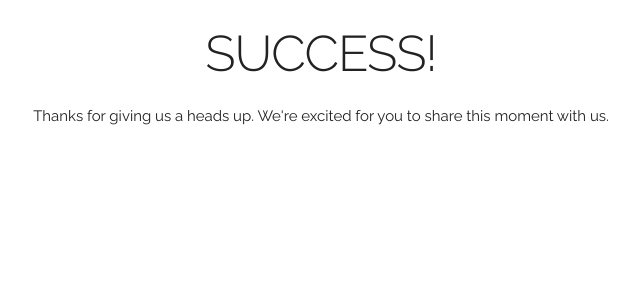
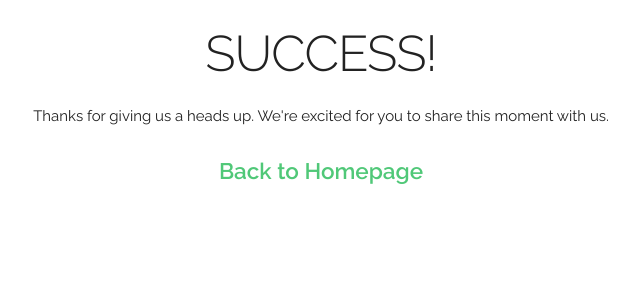
Before and after one commit to kennes913/blease-be-my-kennedy, a Flask app: page /success in a window 1280 px wide. Shown: the top 300 px of the page, without its empty margins (319-959 px from the left). Run offline with Flask 2, Linux system fonts and the light colour scheme; data that the repository does not hold is empty.

Commit message:
corrected logic to rsvp form and added a backlink to success page

```diff
--- a/bbmk/templates/success.html
+++ b/bbmk/templates/success.html
@@ -22,6 +22,11 @@
 			<br>
 			<h1>SUCCESS!</h1>
 			<p>Thanks for giving us a heads up. We're excited for you to share this moment with us.</p>
+	        <div class="row" id="navigation">
+            <div class="twelve columns" id="nav">
+                <a href="/">Back to Homepage</a>
+            </div>
+        </div>
 		</div>
 		<!-- JS
 		–––––––––––––––––––––––––––––––––––––––––––––––––– -->
--- a/bbmk/views.py
+++ b/bbmk/views.py
@@ -58,9 +58,10 @@ def rsvp():
 	if request.method == 'POST':
 		form = RSVPForm(request.form)
 		data = form.data
-		if data.get('name') and not any([data.get('add_guest_1'), \
-			data.get('add_guest_2'), data.get('add_guest_3')]):
-			return render_template('rsvp.html', form=RSVPForm(), errors=['DummyError'])
+		if data.get('guests') == 'Yes':
+			if data.get('name') and not any([data.get('add_guest_1'), \
+				data.get('add_guest_2'), data.get('add_guest_3')]):
+				return render_template('rsvp.html', form=RSVPForm(), errors=['DummyError'])
 		if form.validate():
 			utils.process_rsvp_form(guest, form.data)
 			return redirect(url_for('general.success'))
```
